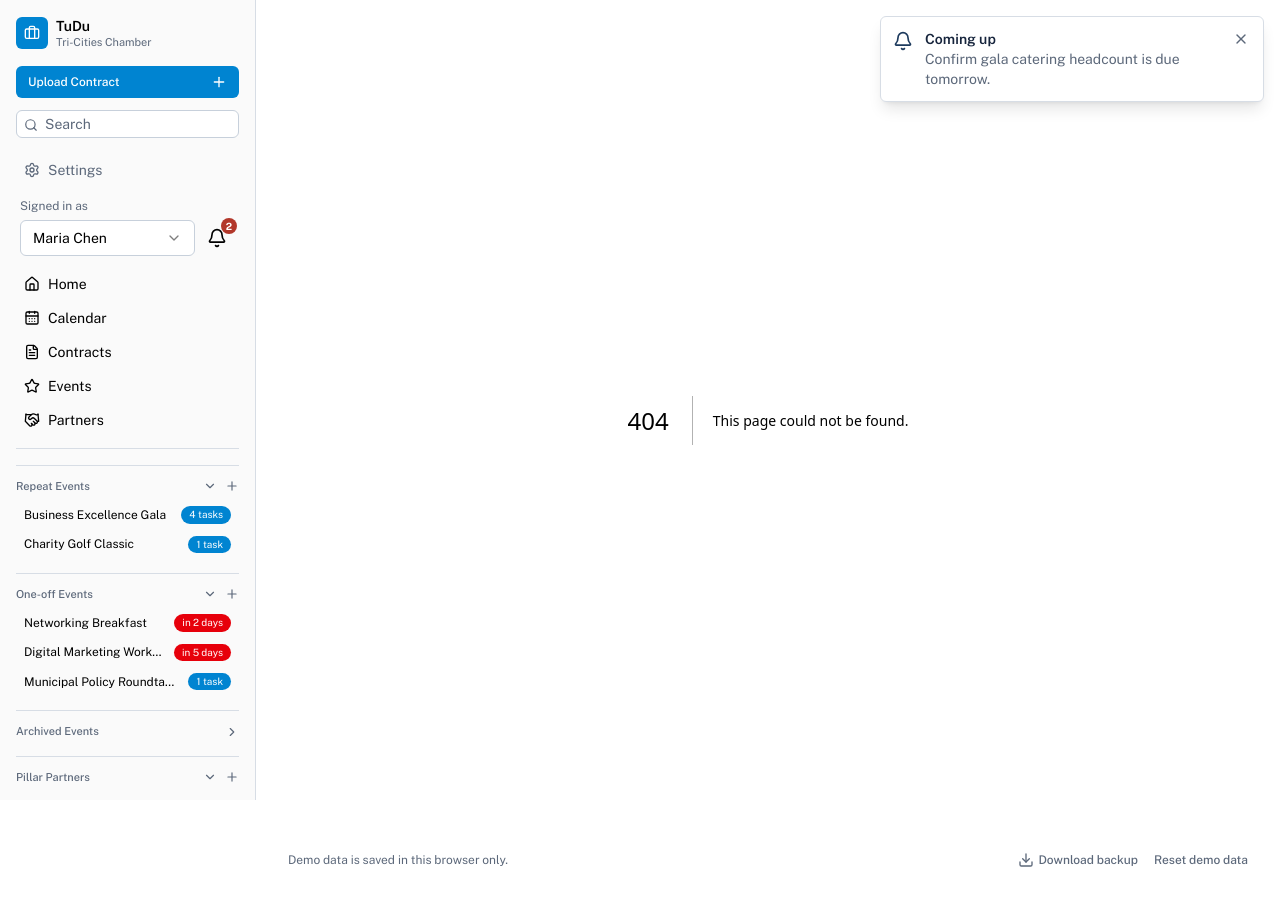
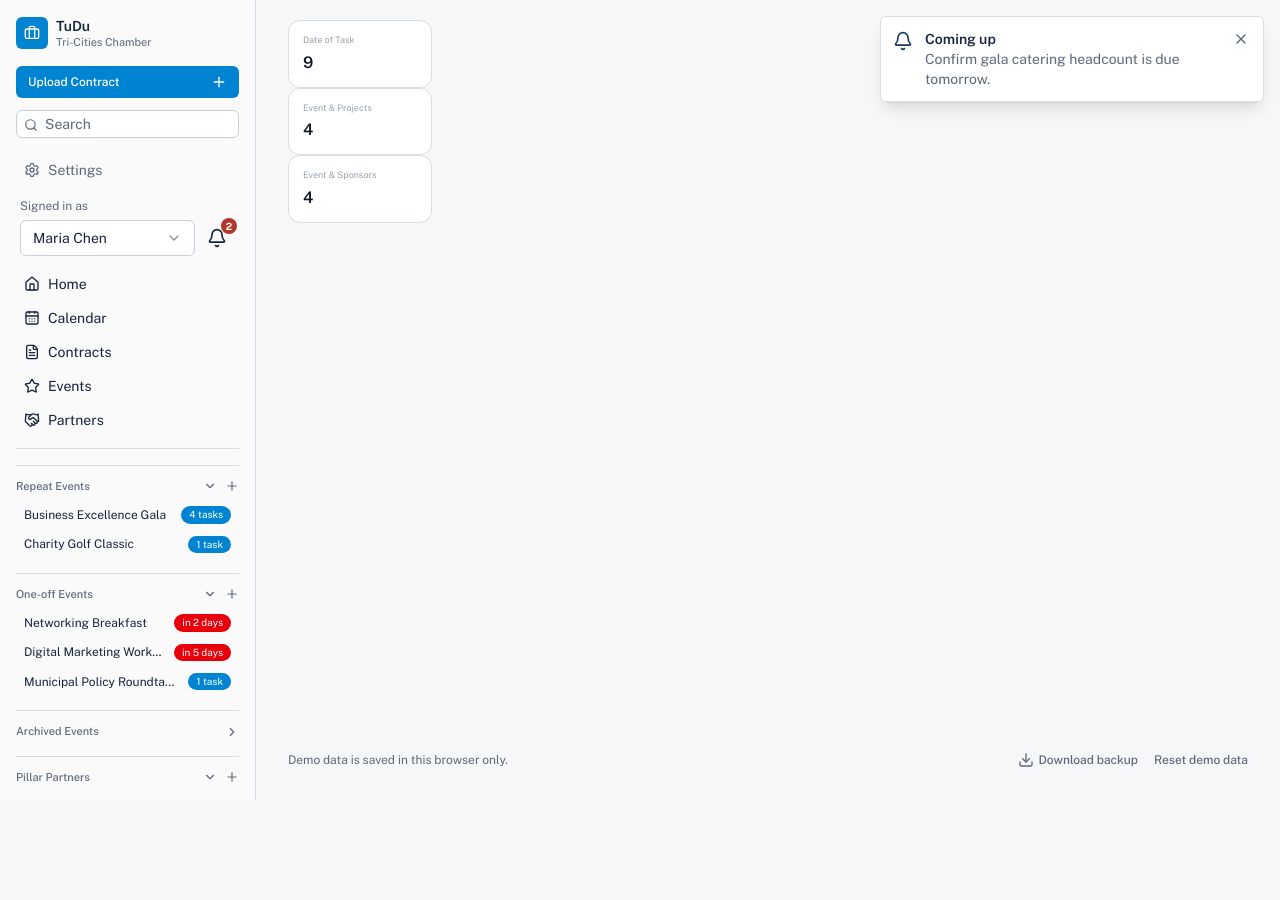
Before and after one commit to Tinabcit/IDSP-3380-Group-6, a Next.js app in the folder tri-cities-chamber/: page /dashboard in a window 1280 px wide. Before the commit this address had no page. After the commit the page ends 800 px from the top, so only its background shows below. Built offline with nearby package versions, Linux system fonts and the light colour scheme.

Commit message:
make dashboard

```diff
--- /dev/null
+++ b/tri-cities-chamber/app/dashboard/page.tsx
@@ -0,0 +1,11 @@
+import {CardInfo} from "@/components/dashboard/cardInfo"
+
+export default function page () {
+  return (
+    <div>
+        <CardInfo headingText={"Date of Task"} numberInfo={9}/>
+        <CardInfo headingText={"Event & Projects"} numberInfo={4}/>
+        <CardInfo headingText={"Event & Sponsors"} numberInfo={4}/>
+    </div>
+  )
+}
--- /dev/null
+++ b/tri-cities-chamber/components/dashboard/cardInfo.tsx
@@ -0,0 +1,10 @@
+
+export function CardInfo ({headingText, numberInfo}) {
+  return (
+    <div className="w-36 rounded-xl border border-gray bg-white px-3.5 py-3">
+        <p className="text-[9px] text-gray-400">{headingText}</p>
+
+        <p className="mt-1 text-base font-semibold text-gray-900">{numberInfo}</p>
+    </div>
+  )
+}
```
Also changed, not shown: 1 other file (tests, documents, lock files or other folders).
